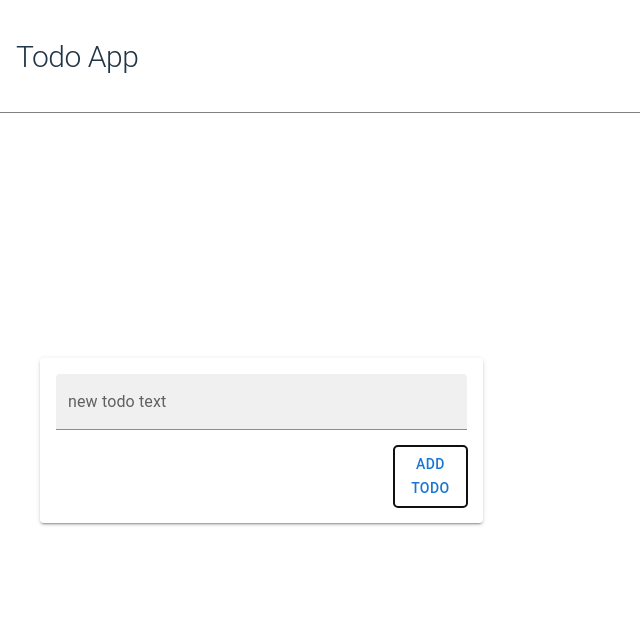
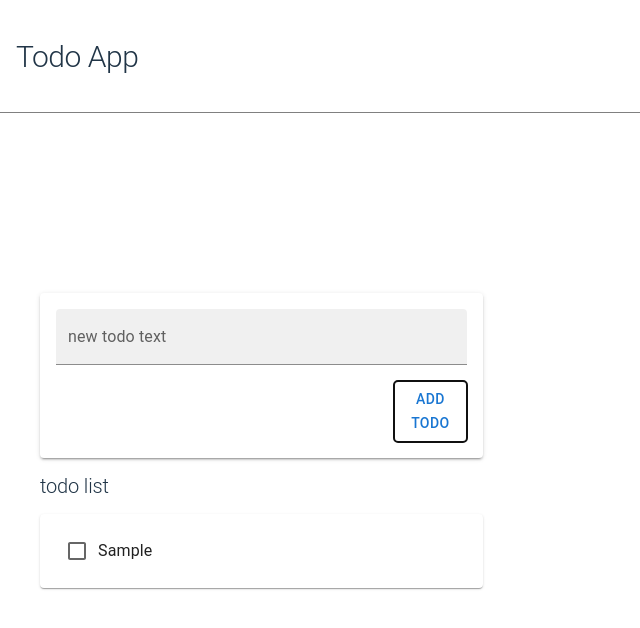
Before and after one commit to M1n01/my-todo, a React (Vite) app in the folder todo-front/: page / in a window 1280 px wide. Both pictures are taken after typing "Sample" into the empty fields and a click on the button "ADD TODO". Shown: the top 628 px of the page, without its empty margins (0-640 px from the left). Built offline with nearby package versions, Linux system fonts and the light colour scheme.

Commit message:
feat: todo list

```diff
--- a/todo-front/src/App.tsx
+++ b/todo-front/src/App.tsx
@@ -1,8 +1,9 @@
 import { useState, FC } from 'react';
 import 'modern-css-reset';
 import { ThemeProvider, createTheme } from '@mui/material/styles';
-import { Box, Typography } from '@mui/material';
+import { Box, Stack, Typography } from '@mui/material';
 import { NewTodoPayload, Todo } from './types/todo';
+import TodoList from './components/TodoList';
 import TodoForm from './components/TodoForm';
 
 const TodoApp: FC = () => {
@@ -19,6 +20,20 @@
       },
       ...prev,
     ]);
+  };
+
+  const onUpdate = (updateTodo: Todo) => {
+    setTodos(
+      todos.map((todo) => {
+        if (todo.id === updateTodo.id) {
+          return {
+            ...todo,
+            ...updateTodo, // 必要な部分だけオーバーライド
+          };
+        }
+        return todo;
+      })
+    );
   };
 
   return (
@@ -48,7 +63,10 @@
         }}
       >
         <Box maxWidth={700} width="100%">
-          <TodoForm onSubmit={onSubmit} />
+          <Stack spacing={2}>
+            <TodoForm onSubmit={onSubmit} />
+            <TodoList todos={todos} onUpdate={onUpdate} />
+          </Stack>
         </Box>
       </Box>
     </>
--- /dev/null
+++ b/todo-front/src/components/TodoList.tsx
@@ -0,0 +1,39 @@
+import { FC } from 'react';
+import type { Todo } from '../types/todo';
+import { Card, Checkbox, Stack, Typography } from '@mui/material';
+
+type Props = {
+  todos: Todo[];
+  onUpdate: (todo: Todo) => void;
+};
+
+const TodoList: FC<Props> = ({ todos, onUpdate }) => {
+
+  const handleCompletedCheckbox = (todo: Todo) => {
+    onUpdate({
+      ...todo,
+      completed: !todo.completed,
+    });
+  };
+
+  return (
+    <Stack spacing={2}>
+      <Typography variant="h2">todo list</Typography>
+      <Stack spacing={2}>
+        {todos.map((todo) => (
+          <Card key={todo.id} sx={{ p: 2 }}>
+            <Stack direction="row" alignItems="center">
+              <Checkbox
+                checked={todo.completed}
+                onChange={ () => handleCompletedCheckbox(todo) }
+              />
+              <Typography variant="body1">{todo.text}</Typography>
+            </Stack>
+          </Card>
+        ))}
+      </Stack>
+    </Stack>
+  )
+};
+
+export default TodoList;
```
